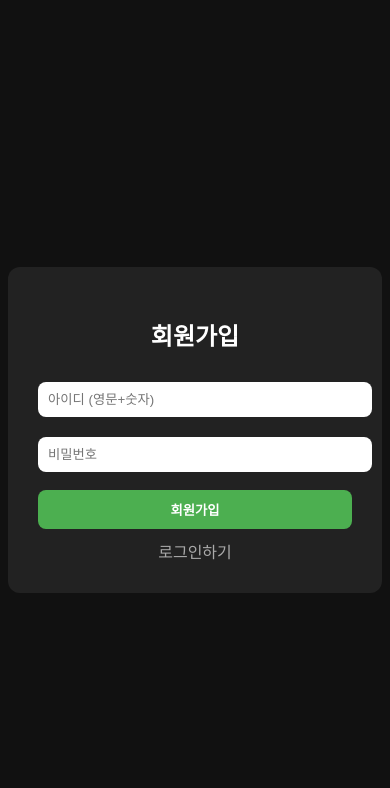
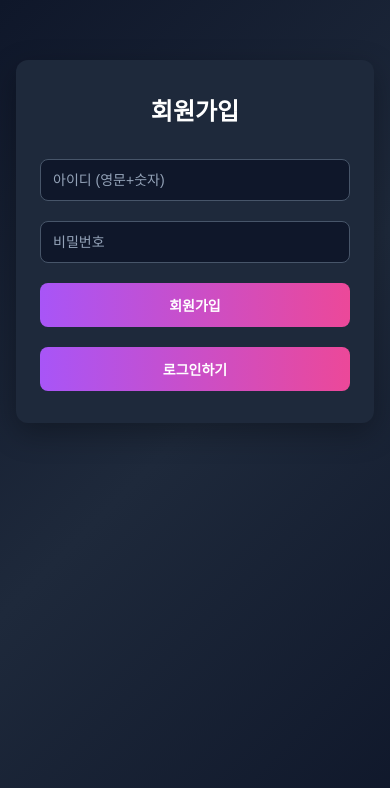
Before and after one commit to hsfar0/1day1song, a website: page login.html in a window 390 px wide. Both pictures are taken after a click on the element "회원가입하기". Drawn offline with Linux system fonts and the light colour scheme.

Commit message:
admin page add

```diff
--- /dev/null
+++ b/auth.js
@@ -0,0 +1,52 @@
+const API = "https://oneday1song.onrender.com";
+
+const usernameInput = document.getElementById("username");
+const passwordInput = document.getElementById("password");
+const submitBtn = document.getElementById("submitBtn");
+const toggleForm = document.getElementById("toggleForm");
+const formTitle = document.getElementById("formTitle");
+
+let isLogin = true;
+
+toggleForm.addEventListener("click", () => {
+  isLogin = !isLogin;
+  formTitle.innerText = isLogin ? "로그인" : "회원가입";
+  submitBtn.innerText = isLogin ? "로그인" : "회원가입";
+  toggleForm.innerText = isLogin ? "회원가입하기" : "로그인하기";
+});
+
+submitBtn.addEventListener("click", async () => {
+  const username = usernameInput.value.trim();
+  const password = passwordInput.value.trim();
+
+  if (!username || !password) return alert("아이디와 비밀번호를 입력하세요.");
+
+  const endpoint = isLogin ? "/login" : "/signup";
+
+  try {
+    const res = await fetch(API + endpoint, {
+      method: "POST",
+      headers: { "Content-Type": "application/json" },
+      body: JSON.stringify({ username, password }),
+    });
+
+    const data = await res.json();
+
+    if (!res.ok) return alert(data.message || "오류 발생");
+
+    if (isLogin) {
+      localStorage.setItem("token", data.token);
+      alert("로그인 성공!");
+      location.href = "index.html"; // 로그인 후 메인으로 이동
+    } else {
+      alert("회원가입 성공! 로그인 해주세요.");
+      isLogin = true;
+      formTitle.innerText = "로그인";
+      submitBtn.innerText = "로그인";
+      toggleForm.innerText = "회원가입하기";
+    }
+  } catch (err) {
+    console.error(err);
+    alert("서버와 연결할 수 없습니다.");
+  }
+});
--- /dev/null
+++ b/authstyle.css
@@ -0,0 +1,82 @@
+/* 로그인 박스 */
+.login-box {
+  background: var(--bg-secondary);
+  padding: 40px 32px;
+  border-radius: 12px;
+  max-width: 400px;
+  margin: 100px auto;
+  display: flex;
+  flex-direction: column;
+  gap: 20px;
+  box-shadow: var(--shadow);
+  animation: slideUp 0.3s ease;
+  text-align: center;
+}
+
+.login-box h2 {
+  font-size: 28px;
+  font-weight: bold;
+  margin-bottom: 12px;
+  color: var(--text-primary);
+}
+
+.login-box input {
+  padding: 12px;
+  border-radius: 8px;
+  border: 1px solid var(--border-color);
+  background: var(--bg-primary);
+  color: var(--text-primary);
+  font-size: 14px;
+  transition: border-color 0.3s ease;
+}
+
+.login-box input::placeholder {
+  color: var(--text-secondary);
+}
+
+.login-box input:focus {
+  outline: none;
+  border-color: var(--accent-start);
+}
+
+/* 버튼 */
+.login-box .btn-submit {
+  background: linear-gradient(to right, var(--accent-start), var(--accent-end));
+  color: white;
+  font-weight: 600;
+  padding: 12px;
+  border-radius: 8px;
+  border: none;
+  cursor: pointer;
+  transition: all 0.3s ease;
+}
+
+.login-box .btn-submit:hover {
+  transform: translateY(-2px);
+  box-shadow: 0 5px 15px rgba(168, 85, 247, 0.4);
+}
+
+/* 토글 */
+.login-box .toggle {
+  color: var(--text-secondary);
+  cursor: pointer;
+  font-size: 14px;
+  margin-top: 8px;
+  transition: color 0.3s ease;
+}
+
+.login-box .toggle:hover {
+  color: var(--accent-start);
+}
+
+/* 반응형 */
+@media (max-width: 480px) {
+  .login-box {
+    padding: 32px 24px;
+    margin: 60px 16px;
+  }
+
+  .login-box h2 {
+    font-size: 24px;
+  }
+}
--- a/login.html
+++ b/login.html
@@ -4,102 +4,17 @@
   <meta charset="UTF-8" />
   <meta name="viewport" content="width=device-width, initial-scale=1.0" />
   <title>로그인</title>
-  <style>
-    body {
-      background: #111;
-      color: #fff;
-      font-family: "Noto Sans KR", sans-serif;
-      display: flex;
-      justify-content: center;
-      align-items: center;
-      height: 100vh;
-    }
-    .login-box {
-      background: #222;
-      padding: 30px;
-      border-radius: 12px;
-      width: 320px;
-      text-align: center;
-    }
-    input {
-      width: 100%;
-      padding: 10px;
-      margin: 10px 0;
-      border: none;
-      border-radius: 8px;
-    }
-    button {
-      width: 100%;
-      padding: 10px;
-      margin-top: 8px;
-      border: none;
-      border-radius: 8px;
-      cursor: pointer;
-      background: #4caf50;
-      color: white;
-      font-weight: bold;
-    }
-    .toggle {
-      color: #aaa;
-      cursor: pointer;
-      margin-top: 10px;
-      display: inline-block;
-    }
-  </style>
+  <link rel="stylesheet" href="style.css" />
 </head>
 <body>
   <div class="login-box">
     <h2 id="formTitle">로그인</h2>
     <input type="text" id="username" placeholder="아이디 (영문+숫자)" />
     <input type="password" id="password" placeholder="비밀번호" />
-    <button id="submitBtn">로그인</button>
-    <div class="toggle" id="toggleForm">회원가입하기</div>
+    <button id="submitBtn" class="btn-submit btn-login">로그인</button>
+    <div class="toggle btn-login" id="toggleForm">회원가입하기</div>
   </div>
 
-  <script>
-    const API = "https://oneday1song.onrender.com";
-    const usernameInput = document.getElementById("username");
-    const passwordInput = document.getElementById("password");
-    const submitBtn = document.getElementById("submitBtn");
-    const toggleForm = document.getElementById("toggleForm");
-    const formTitle = document.getElementById("formTitle");
-
-    let isLogin = true;
-
-    toggleForm.addEventListener("click", () => {
-      isLogin = !isLogin;
-      formTitle.innerText = isLogin ? "로그인" : "회원가입";
-      submitBtn.innerText = isLogin ? "로그인" : "회원가입";
-      toggleForm.innerText = isLogin ? "회원가입하기" : "로그인하기";
-    });
-
-    submitBtn.addEventListener("click", async () => {
-      const username = usernameInput.value.trim();
-      const password = passwordInput.value.trim();
-      if (!username || !password) return alert("아이디와 비밀번호를 입력하세요.");
-
-      const endpoint = isLogin ? "/login" : "/signup";
-      const res = await fetch(API + endpoint, {
-        method: "POST",
-        headers: { "Content-Type": "application/json" },
-        body: JSON.stringify({ username, password }),
-      });
-
-      const data = await res.json();
-      if (!res.ok) return alert(data.message || "오류 발생");
-
-      if (isLogin) {
-        localStorage.setItem("token", data.token);
-        alert("로그인 성공!");
-        location.href = "index.html"; // 로그인 후 메인으로 이동
-      } else {
-        alert("회원가입 성공! 로그인 해주세요.");
-        isLogin = true;
-        formTitle.innerText = "로그인";
-        submitBtn.innerText = "로그인";
-        toggleForm.innerText = "회원가입하기";
-      }
-    });
-  </script>
+  <script src="auth.js"></script>
 </body>
 </html>
--- a/style.css
+++ b/style.css
@@ -91,19 +91,22 @@
 
 /* 로그인 버튼 스타일 */
 .btn-login {
-  background: var(--bg-tertiary);
-  color: var(--text-primary);
-  border: 1px solid var(--border-color);
-  padding: 10px 24px;
+  background: linear-gradient(90deg,rgba(51, 65, 85, 1) 0%, rgba(64, 66, 94, 1) 100%);
+  color: white;
+  border: none;
+  padding: 14px 20px;
   border-radius: 8px;
   cursor: pointer;
   font-size: 14px;
   font-weight: 600;
+  display: flex;
+  align-items: center;
+  gap: 8px;
   transition: all 0.3s ease;
 }
 
 .btn-login:hover {
-  background: var(--border-color);
+  box-shadow: 0 5px 15px rgb(55, 52, 84);
   transform: translateY(-2px);
 }
 
@@ -371,6 +374,83 @@
   box-shadow: 0 5px 15px rgba(168, 85, 247, 0.4);
 }
 
+/* 로그인 박스 */
+.login-box {
+  background: var(--bg-secondary);
+  padding: 40px 32px;
+  border-radius: 12px;
+  max-width: 400px;
+  margin: 100px auto;
+  display: flex;
+  flex-direction: column;
+  gap: 20px;
+  box-shadow: var(--shadow);
+  animation: slideUp 0.3s ease;
+  text-align: center;
+}
+
+.login-box h2 {
+  font-size: 28px;
+  font-weight: bold;
+  margin-bottom: 12px;
+  color: var(--text-primary);
+}
+
+.login-box input {
+  padding: 12px;
+  border-radius: 8px;
+  border: 1px solid var(--border-color);
+  background: var(--bg-primary);
+  color: var(--text-primary);
+  font-size: 14px;
+  transition: border-color 0.3s ease;
+}
+
+.login-box input::placeholder {
+  color: var(--text-secondary);
+}
+
+.login-box input:focus {
+  outline: none;
+  border-color: var(--accent-start);
+}
+
+/* 버튼 공통 */
+.btn-submit,
+.btn-login {
+  font-weight: 600;
+  padding: 12px;
+  border-radius: 8px;
+  border: none;
+  cursor: pointer;
+  transition: all 0.3s ease;
+  display: inline-block;
+  text-align: center;
+}
+
+/* 로그인/회원가입 버튼 스타일 */
+.btn-login {
+  background: linear-gradient(to right, var(--accent-start), var(--accent-end));
+  color: white;
+}
+
+.btn-login:hover {
+  transform: translateY(-2px);
+  box-shadow: 0 5px 15px rgba(168, 85, 247, 0.4);
+}
+
+/* submit 버튼 따로 필요하면 그대로 둬도 됨 */
+.btn-submit {
+  background: linear-gradient(to right, var(--accent-start), var(--accent-end));
+  color: white;
+}
+
+.btn-submit:hover {
+  transform: translateY(-2px);
+  box-shadow: 0 5px 15px rgba(168, 85, 247, 0.4);
+}
+
+
 /* Responsive */
 @media (max-width: 768px) {
   .header {
@@ -400,4 +480,14 @@
   .modal-content {
     padding: 24px;
   }
+
+  .login-box {
+    padding: 32px 24px;
+    margin: 60px 16px;
+  }
+
+  .login-box h2 {
+    font-size: 24px;
+  }
+
 }
```
Also changed, not shown: admin.html (added, +114 -0 lines), index.html (+2 -2 lines).
